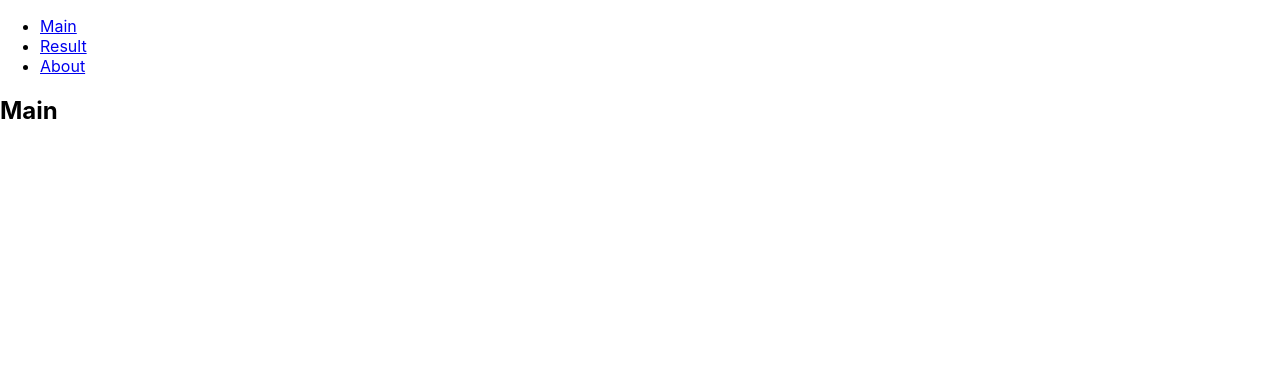
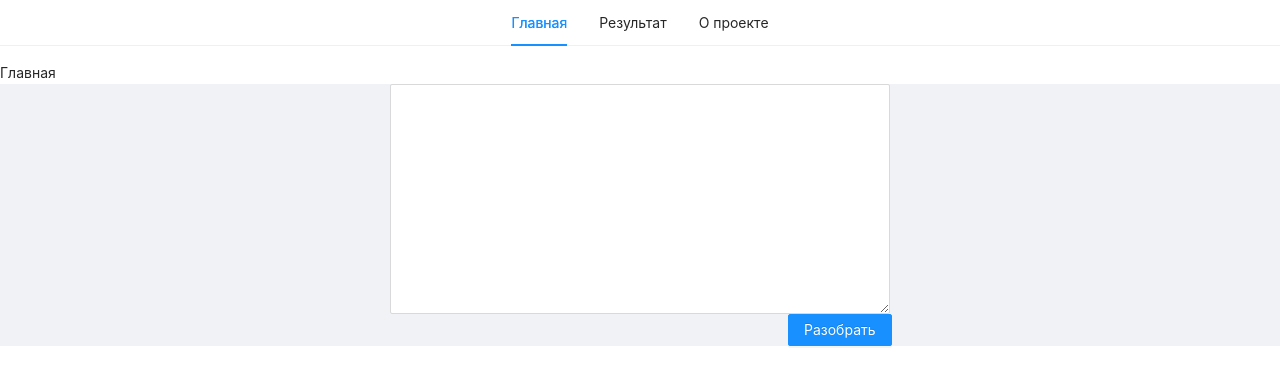
Before and after one commit to wkmatrosowa/antidict-frontend, a React (Create React App) app: page /main in a window 1280 px wide. Shown: the top 384 px of the page. Built offline with nearby package versions, Linux system fonts and the light colour scheme.

Commit message:
update buttons and app

```diff
--- a/package.json
+++ b/package.json
@@ -10,7 +10,9 @@
     "@types/node": "^12.19.8",
     "@types/react": "^16.14.2",
     "@types/react-dom": "^16.9.10",
+    "antd": "^4.9.1",
     "react": "^17.0.1",
+    "react-charts": "^2.0.0-beta.7",
     "react-dom": "^17.0.1",
     "react-router": "^5.2.0",
     "react-router-dom": "^5.2.0",
--- a/src/App.tsx
+++ b/src/App.tsx
@@ -1,48 +1,30 @@
 import React from "react";
-import {
-  BrowserRouter as Router,
-  Switch,
-  Route,
-  Link
-} from "react-router-dom";
+import {BrowserRouter, Redirect, Route, Switch} from "react-router-dom";
 
-import { Result } from './pages/result';
-import { About } from './pages/about';
-import { Main } from './pages/main';
-
+import {Result} from './pages/result';
+import {About} from './pages/about';
+import {Main} from './pages/main';
+import {AppMenu} from "./components/app-menu";
+import 'antd/dist/antd.css';
 
 export default function App() {
     return (
-    <Router>
-      <div>
-        <nav>
-          <ul>
-            <li>
-              <Link to="/">Main</Link>
-            </li>
-            <li>
-              <Link to="/result">Result</Link>
-            </li>
-            <li>
-              <Link to="/about">About</Link>
-            </li>
-          </ul>
-        </nav>
-
+        <BrowserRouter>
+            <AppMenu/>
             {/* A <Switch> looks through its children <Route>s and
             renders the first one that matches the current URL. */}
             <Switch>
-          <Route path="/">
-            <Main />
+                <Route exact path="/main">
+                    <Main/>
                 </Route>
                 <Route path="/result">
-            <Result />
+                    <Result/>
                 </Route>
                 <Route path="/about">
-            <About />
+                    <About/>
                 </Route>
+                <Redirect to='/main'/>
             </Switch>
-      </div>
-    </Router>
+        </BrowserRouter>
     );
 }
--- /dev/null
+++ b/src/components/app-menu.tsx
@@ -0,0 +1,25 @@
+import React from 'react';
+import {useHistory} from "react-router-dom";
+import {Tabs} from 'antd';
+
+const {TabPane} = Tabs;
+
+export function AppMenu() {
+    const history = useHistory();
+    const handleClick = (key: string) => {
+        history.push('/' + key);
+    };
+    return (
+        <Tabs defaultActiveKey="main" onChange={handleClick} centered={true}>
+            <TabPane tab="Главная" key="main">
+                Главная
+            </TabPane>
+            <TabPane tab="Результат" key="result">
+                Результат
+            </TabPane>
+            <TabPane tab="О проекте" key="about">
+                О проекте
+            </TabPane>
+        </Tabs>
+    );
+}
--- a/src/pages/main.tsx
+++ b/src/pages/main.tsx
@@ -1,5 +1,27 @@
-import React from "react";
+import React, {ChangeEvent, useState} from "react";
+import {Button, Input, Layout} from 'antd';
+
+const {TextArea} = Input;
+const {Header, Content, Footer} = Layout;
+
 
 export function Main() {
-  return <h2>Main</h2>;
+    const [text, setText] = useState('');
+    const onClick = () => {
+        return (console.log(text));
+    }
+
+    const onChange = (event: ChangeEvent<HTMLTextAreaElement>) => {
+        setText(event.target.value);
+    }
+    return (
+        <Layout className="layout">
+            <Content style={{textAlign: 'center'}}>
+                <TextArea rows={10} style={{width: 500}} value={text} onChange={onChange}/>
+            </Content>
+            <Content style={{textAlign: 'center', paddingLeft: 788, width: 100}}>
+                <Button type="primary" onClick={onClick}>Разобрать</Button>
+            </Content>
+        </Layout>
+    );
 }
```
Also changed, not shown: 1 other file (tests, documents, lock files or other folders). Lines whose indentation alone changed are shown as unchanged.
